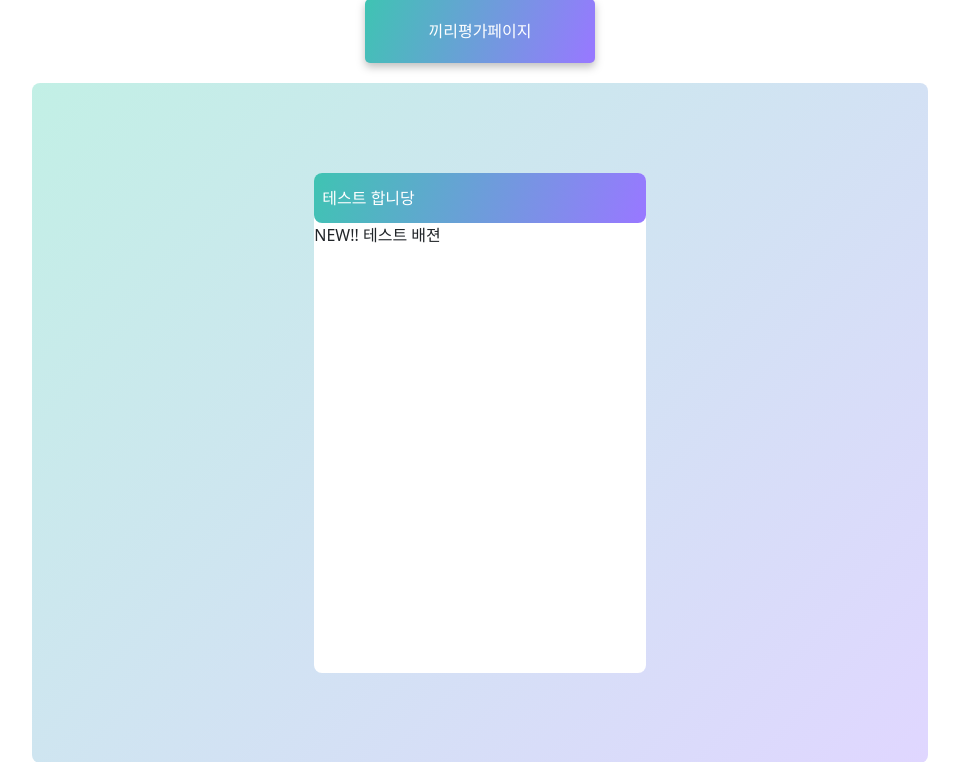
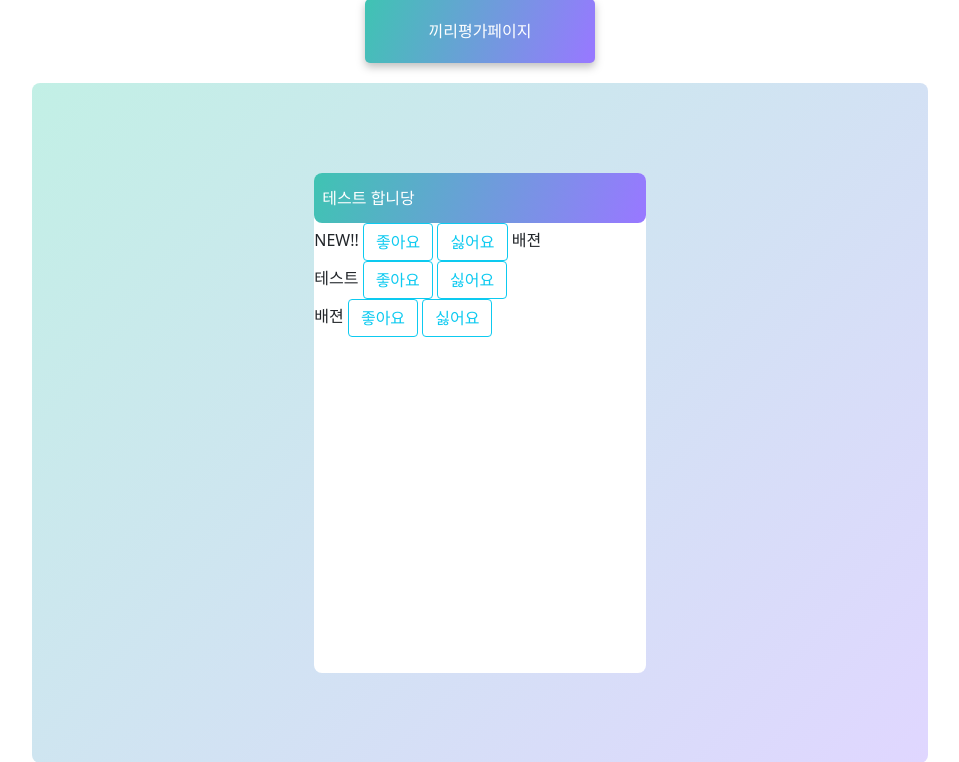
Before and after one commit to pump9918/simba6, a Django app: page /users/measure/3/ in a window 1280 px wide. Shown: the part 413-1175 px from the top of the page, without its empty margins (160-1119 px from the left). Run offline with Django 4.2, Linux system fonts and the light colour scheme; data comes from the database, SQL or seed files in the repository; both versions use the stored data as it was after the commit; some libraries are stand-ins or nearby versions.

Commit message:
B-039/feat: 싫어요 기능 구현 및 좋아요 기능 수정

```diff
--- a/users/templates/users/measure.html
+++ b/users/templates/users/measure.html
@@ -27,10 +27,38 @@
                         <div class="halfbox_bottom1">
                             {% if my_project.project.post.writer.id != user.id %}
                                 {{ my_project.project.post.writer.profile.nickname }}
+                                {% if user.profile in my_project.project.post.writer.profile.likers.all %}
+                                    <a href="{% url 'users:like' my_project.project.post.writer.id %}"><button type="button" class="btn btn-outline-info">좋아요 취소</button></a>
+                                {% else %}
+                                    <a href="{% url 'users:like' my_project.project.post.writer.id %}"><button type="button" class="btn btn-outline-info">좋아요</button></a>
+                                {% endif %}
+                                {% if user.profile in my_post_project.project.writer.profile.haters.all %}
+                                        <a href="{% url 'users:hate' my_project.project.post.writer.id %}"><button type="button" class="btn btn-outline-info">싫어요 취소</button></a>
+                                {% else %}
+                                        <a href="{% url 'users:hate' my_project.project.post.writer.id %}"><button type="button" class="btn btn-outline-info">싫어요</button></a>
+                                {% endif %}
                             {% endif %}
+                            {% for hater in my_project.project.post.writer.profile.haters.all %}
+                                {{ hater.nickname }}
+                            {% endfor %}
+                            <br>
                             {% for member in my_project.member %}
                                 {% if member.user != user %}
                                     {{ member.user.profile.nickname }}
+                                    {% if user.profile in member.user.profile.likers.all %}
+                                        <a href="{% url 'users:like' member.user.id %}"><button type="button" class="btn btn-outline-info">좋아요 취소</button></a>
+                                    {% else %}
+                                        <a href="{% url 'users:like' member.user.id %}"><button type="button" class="btn btn-outline-info">좋아요</button></a>
+                                    {% endif %}
+                                    {% if user.profile in member.user.profile.haters.all %}
+                                        <a href="{% url 'users:hate' member.user.id %}"><button type="button" class="btn btn-outline-info">싫어요 취소</button></a>
+                                    {% else %}
+                                        <a href="{% url 'users:hate' member.user.id %}"><button type="button" class="btn btn-outline-info">싫어요</button></a>
+                                    {% endif %}
+                                    {% for hater in member.user.profile.haters.all %}
+                                        {{ hater.nickname }}
+                                    {% endfor %}
+                                    <br>
                                 {% endif %}
                             {% endfor %}
                         </div>
@@ -43,12 +71,16 @@
                         <div class="halfbox_bottom1">
                             {% if my_post_project.project.writer.id != user.id %}
                                 {{ my_post_project.project.writer.profile.nickname }}
-                                {% if my_post_project.project.writer.profile in my_post_project.project.writer.profile.likers.all %}
-                                    <a href="{% url 'users:like' user.id %}"><button type="button" class="btn btn-outline-info">좋아요 취소</button></a>
+                                {% if user.profile in my_post_project.project.writer.profile.likers.all %}
+                                    <a href="{% url 'users:like' my_post_project.project.writer.id %}"><button type="button" class="btn btn-outline-info">좋아요 취소</button></a>
                                 {% else %}
-                                    <a href="{% url 'users:like' user.id %}"><button type="button" class="btn btn-outline-info">좋아요</button></a>
+                                    <a href="{% url 'users:like' my_post_project.project.writer.id %}"><button type="button" class="btn btn-outline-info">좋아요</button></a>
                                 {% endif %}
-                                {{ my_post_project.project.writer.profile.likers.all }}
+                                {% if user.profile in my_post_project.project.writer.profile.haters.all %}
+                                        <a href="{% url 'users:hate' my_post_project.project.writer.id %}"><button type="button" class="btn btn-outline-info">싫어요 취소</button></a>
+                                {% else %}
+                                        <a href="{% url 'users:hate' my_post_project.project.writer.id %}"><button type="button" class="btn btn-outline-info">싫어요</button></a>
+                                {% endif %}
                                 <br>
                             {% endif %}
                             {% for member in my_post_project.member %}
@@ -59,9 +91,14 @@
                                     {% else %}
                                         <a href="{% url 'users:like' member.user.id %}"><button type="button" class="btn btn-outline-info">좋아요</button></a>
                                     {% endif %}
+                                    {% if user.profile in member.user.profile.writer.profile.haters.all %}
+                                        <a href="{% url 'users:hate' member.user.id %}"><button type="button" class="btn btn-outline-info">싫어요 취소</button></a>
+                                    {% else %}
+                                        <a href="{% url 'users:hate' member.user.id %}"><button type="button" class="btn btn-outline-info">싫어요</button></a>
+                                    {% endif %}
                                 {% endif %}
-                                {% for liker in member.user.profile.likers.all %}
-                                    {{ liker.user.username }}
+                                {% for hater in member.user.profile.haters.all %}
+                                    {{ hater.nickname }}
                                 {% endfor %}
                                 <br>
                             {% endfor %}
--- a/users/urls.py
+++ b/users/urls.py
@@ -8,5 +8,6 @@ urlpatterns = [
     path('mypage/approve/<int:volunteer_id>/member/', approve_member, name="approve_member"),
     path('mypage/reject/<int:volunteer_id>/member/', reject_member, name="reject_member"),
     path('profile/<int:id>/', profile, name="profile"),
-    path('measure/<int:id>/like', like, name="like")
+    path('measure/<int:id>/like', like, name="like"),
+    path('measure/<int:id>/hate', hate, name="hate")
 ]
--- a/users/views.py
+++ b/users/views.py
@@ -84,3 +84,13 @@ def like(request, id):
     else:
         user.profile.likes.add(liked_user.profile)
     return measure(request, id=request.user.id)
+
+def hate(request, id):
+    user = request.user
+    hated_user = get_object_or_404(User, pk=id)
+    is_hater = user.profile in hated_user.profile.haters.all()
+    if is_hater:
+        user.profile.hates.remove(hated_user.profile)
+    else:
+        user.profile.hates.add(hated_user.profile)
+    return measure(request, id=request.user.id)
```
Also changed, not shown: db.sqlite3.
